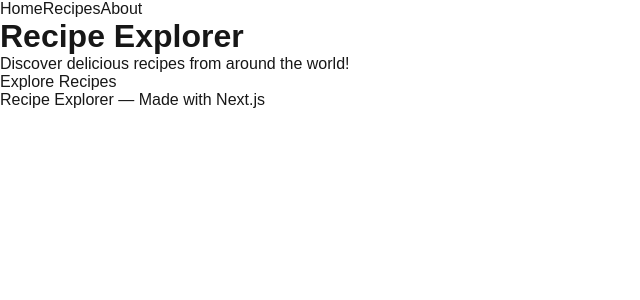
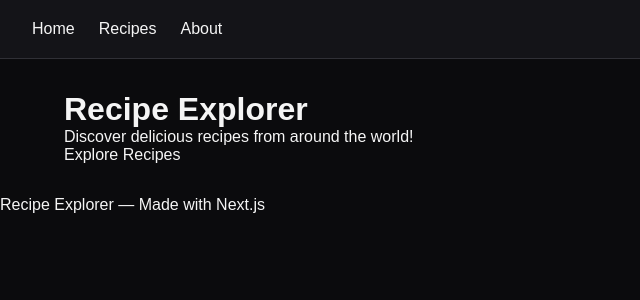
Before and after one commit to tatkaprokopova932-art/recipe-explorer, a Next.js app: page / in a window 1280 px wide. Shown: the top 300 px of the page, without its empty margins (0-640 px from the left). Built offline with nearby package versions, Linux system fonts and the light colour scheme.

Commit message:
Style recipe explorer with dark theme

```diff
--- a/app/globals.css
+++ b/app/globals.css
@@ -1,6 +1,6 @@
 :root {
-  --background: #ffffff;
-  --foreground: #171717;
+  --background: #0b0b0d;
+  --foreground: #f5f5f5;
 }
 
 @media (prefers-color-scheme: dark) {
@@ -53,3 +53,58 @@ a {
   grid-template-columns: repeat(auto-fit, minmax(220px, 1fr));
   gap: 24px;
 }
+
+main {
+  max-width: 1200px;
+  margin: 0 auto;
+  padding: 32px 24px;
+  width: 100%;
+}
+
+.recipes-grid article {
+  background: #1c1c21;
+  border-radius: 12px;
+  overflow: hidden;
+  box-shadow: 0 4px 16px rgba(0, 0, 0, 0.3);
+}
+
+.recipes-grid h2 {
+  padding: 16px;
+  font-size: 20px;
+}
+
+header nav {
+  display: flex;
+  gap: 24px;
+  padding: 20px 32px;
+}
+
+header {
+  background-color: #141418;
+  border-bottom: 1px solid #303036;
+}
+
+header nav a:hover {
+  color: #ff9f43;
+}
+
+form button {
+  background-color: #ff9f43;
+  color: #171717;
+  border: none;
+  padding: 8px 16px;
+  border-radius: 0px 8 8 0px;
+}
+
+form input {
+  background-color: #1c1c21;
+  color: #f5f5f5;
+  border: 1px solid #444;
+  padding: 8px 16px;
+border-radius: 8px 0 0 8px;
+}
+
+form {
+  display: flex;
+  gap: 0px;
+}
```
